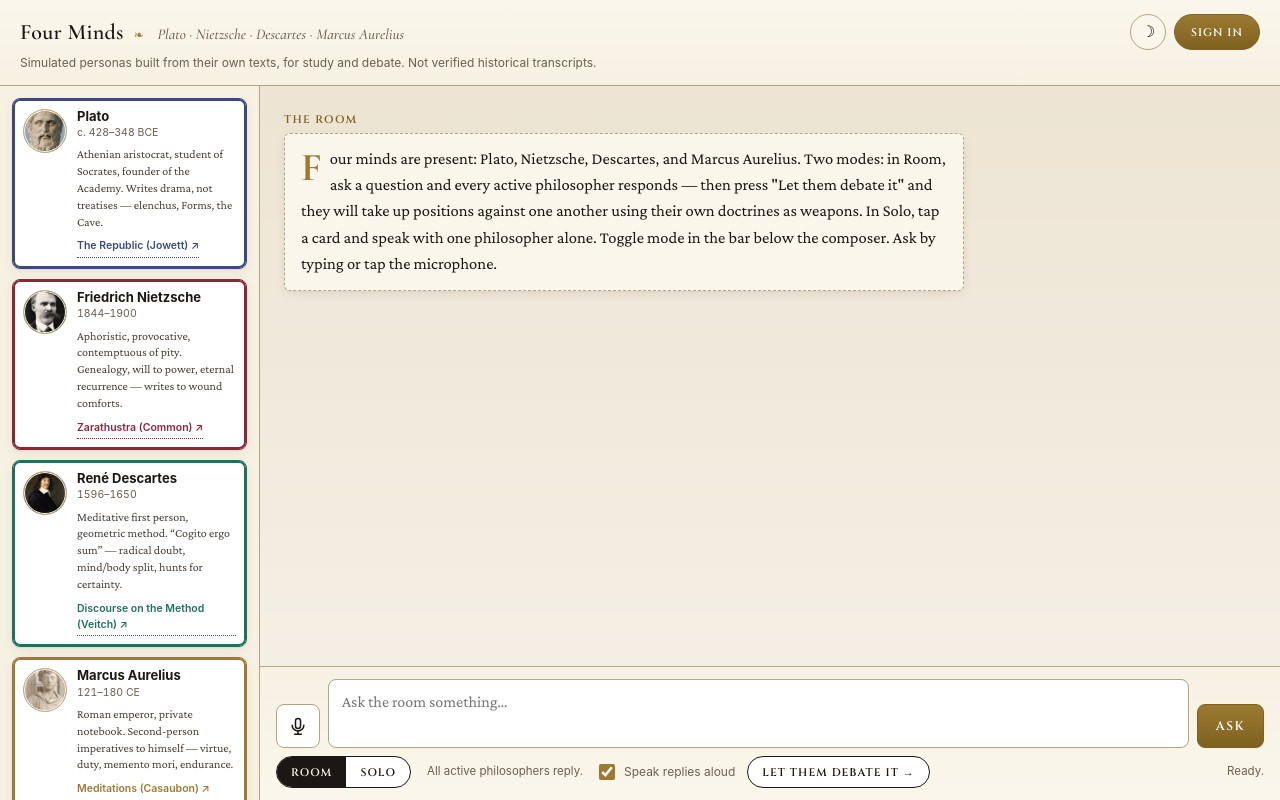
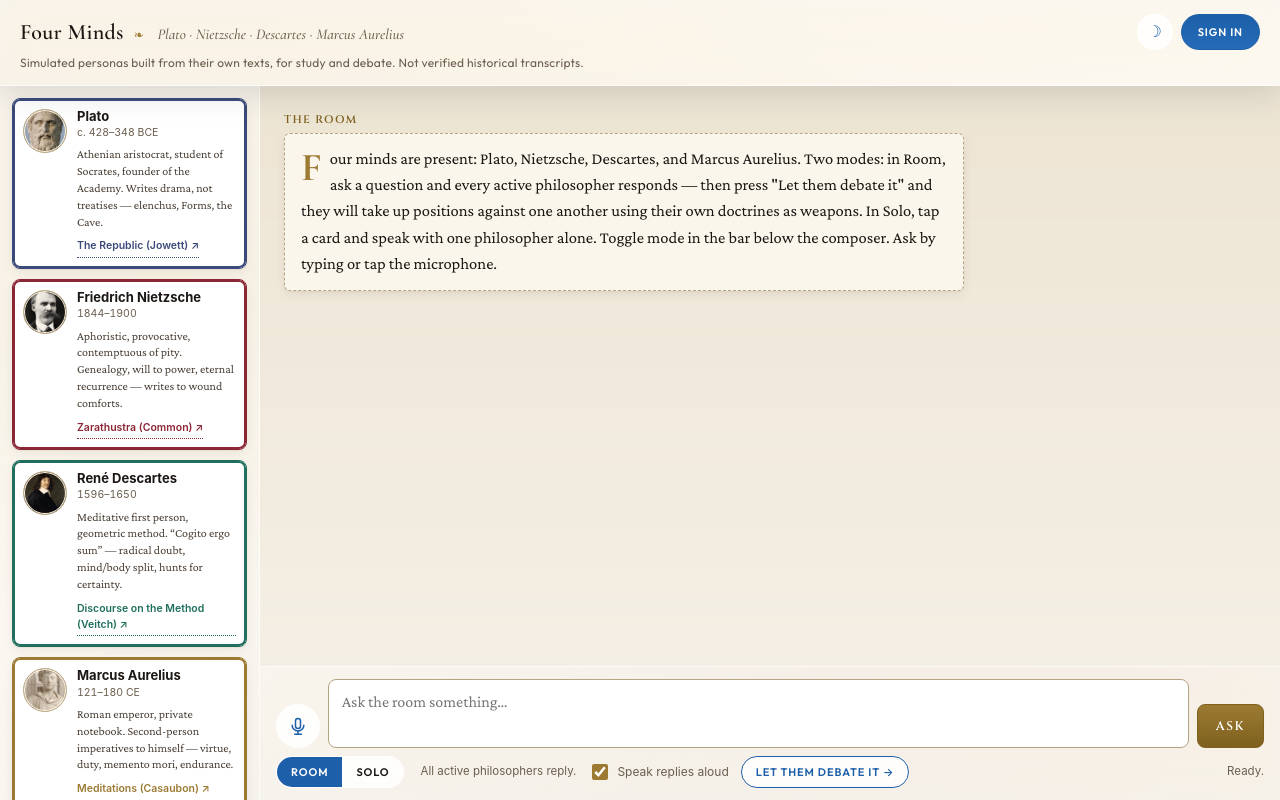
Before and after one commit to DJinasense/philo-gorillas, a website: page index.html in a window 1280 px wide. Drawn offline with nearby package versions, Linux system fonts and the light colour scheme.

Commit message:
Add futuristic glass shell around the classical Academia content
- New --font-frame (Outfit) + --frame-accent/--glass-* tokens, both light
  and dark mode variants
- header, roster panel, composer bar, login dropdown, and pro-upgrade modal
  now render as frosted-glass chrome (backdrop-filter blur + translucent
  fills) instead of solid parchment panels
- Icon/mic button, theme toggle, login button, mode toggle, and debate
  button restyled as glass pills with the new system-blue accent
- Philosopher cards, portraits, message bubbles, and the brass/parchment
  content palette are untouched — only the surrounding shell changed
- Introduced fixed --frame-btn-1/2 tokens (separate from the theme-swapped
  --frame-accent) after verifying via WCAG contrast math that the
  theme-swapped blue fails 4.5:1 for white button text in dark mode
- Bumped sw.js cache version so installed clients pick up the new shell

```diff
--- a/index.html
+++ b/index.html
@@ -15,7 +15,7 @@
 <link rel="icon" href="favicon-32.png" sizes="32x32">
 <link rel="preconnect" href="https://fonts.googleapis.com">
 <link rel="preconnect" href="https://fonts.gstatic.com" crossorigin>
-<link href="https://fonts.googleapis.com/css2?family=Cormorant+Garamond:ital,wght@0,500;0,600;0,700;1,500&family=Crimson+Pro:ital,wght@0,400;0,500;0,600;1,400&family=Cinzel:wght@500;600;700&display=swap" rel="stylesheet">
+<link href="https://fonts.googleapis.com/css2?family=Cormorant+Garamond:ital,wght@0,500;0,600;0,700;1,500&family=Crimson+Pro:ital,wght@0,400;0,500;0,600;1,400&family=Cinzel:wght@500;600;700&family=Outfit:wght@400;500;600;700&display=swap" rel="stylesheet">
 
 <style>
   /* Academia (Scholarly) design system — refined from ui-ux-pro-max-skill styles.csv row 79
@@ -53,6 +53,21 @@
     --font-body:    'Crimson Pro', Georgia, 'Times New Roman', serif;
     --font-label:   'Cinzel', Georgia, 'Times New Roman', serif;
     --font-ui:      -apple-system, BlinkMacSystemFont, 'Segoe UI', sans-serif;
+    --font-frame:   'Outfit', -apple-system, BlinkMacSystemFont, 'Segoe UI', sans-serif;
+
+    /* Futuristic "frame" — the shell/chrome around the classical content.
+       Cool system-blue + glass, distinct from the brass/parchment content palette. */
+    --frame-accent:   #1D5FA8;
+    --frame-accent-2: #256BB8;
+    /* Fixed (non-theme-swapped) blues for filled buttons carrying white text —
+       must stay dark enough for 4.5:1 with #fff in both light and dark mode. */
+    --frame-btn-1:    #1D5FA8;
+    --frame-btn-2:    #256BB8;
+    --glass-bg:        rgba(255,255,255,.55);
+    --glass-bg-strong: rgba(255,255,255,.75);
+    --glass-border:    rgba(255,255,255,.65);
+    --glass-shadow:    0 8px 32px rgba(31,41,55,.14);
+    --glass-blur:      18px;
 
     --radius:      4px;
     --radius-lg:   8px;
@@ -85,6 +100,13 @@
     --nietzsche-2: #2A1018;
     --descartes-2: #0E2419;
     --marcus-2:    #241C08;
+
+    --frame-accent:   #5FB4F5;
+    --frame-accent-2: #8FCBFA;
+    --glass-bg:        rgba(22,24,30,.55);
+    --glass-bg-strong: rgba(22,24,30,.78);
+    --glass-border:    rgba(255,255,255,.10);
+    --glass-shadow:    0 8px 32px rgba(0,0,0,.5);
 
     --shadow-card: 0 1px 2px rgba(0,0,0,.3), 0 4px 12px rgba(0,0,0,.3);
     --focus-ring:  0 0 0 3px rgba(201,169,98,.55);
@@ -135,8 +157,11 @@
 
   header {
     padding: 14px 20px 12px;
-    border-bottom: 1px solid var(--line-2);
-    background: linear-gradient(180deg, var(--paper-2), var(--paper));
+    border-bottom: 1px solid var(--glass-border);
+    background: var(--glass-bg);
+    backdrop-filter: blur(var(--glass-blur)) saturate(160%);
+    -webkit-backdrop-filter: blur(var(--glass-blur)) saturate(160%);
+    box-shadow: var(--glass-shadow);
     flex-shrink: 0;
   }
   header .brand-row {
@@ -158,15 +183,18 @@
     margin: 4px 0 0;
     font-size: 12px;
     color: var(--muted);
-    font-family: var(--font-ui);
+    font-family: var(--font-frame);
+    letter-spacing: .02em;
   }
 
   .layout { flex: 1; display: flex; min-height: 0; }
 
   .roster {
     width: 260px;
-    border-right: 1px solid var(--line-2);
-    background: var(--paper);
+    border-right: 1px solid var(--glass-border);
+    background: var(--glass-bg);
+    backdrop-filter: blur(var(--glass-blur)) saturate(140%);
+    -webkit-backdrop-filter: blur(var(--glass-blur)) saturate(140%);
     padding: 12px;
     overflow-y: auto;
     font-family: var(--font-ui);
@@ -372,8 +400,10 @@
   @keyframes dot { 0%,80%,100% { opacity: .3 } 40% { opacity: 1 } }
 
   .composer {
-    border-top: 1px solid var(--line-2);
-    background: linear-gradient(180deg, var(--paper), var(--paper-2));
+    border-top: 1px solid var(--glass-border);
+    background: var(--glass-bg);
+    backdrop-filter: blur(var(--glass-blur)) saturate(160%);
+    -webkit-backdrop-filter: blur(var(--glass-blur)) saturate(160%);
     padding: 12px 16px calc(12px + env(safe-area-inset-bottom));
     font-family: var(--font-ui);
     flex-shrink: 0;
@@ -396,16 +426,17 @@
   .composer textarea:focus-visible { box-shadow: var(--focus-ring); border-color: var(--brass); }
   .iconbtn {
     width: 44px; height: 44px;
-    border-radius: var(--radius-lg);
-    border: 1px solid var(--line-2);
-    background: #fff;
+    border-radius: 50%;
+    border: 1px solid var(--glass-border);
+    background: var(--glass-bg-strong);
+    backdrop-filter: blur(8px);
     cursor: pointer;
     display: inline-flex; align-items: center; justify-content: center;
     flex-shrink: 0;
-    color: var(--ink);
-    transition: background var(--duration-fast) var(--ease), border-color var(--duration-fast) var(--ease);
-  }
-  .iconbtn:hover { background: var(--paper-2); }
+    color: var(--frame-accent);
+    transition: background var(--duration-fast) var(--ease), border-color var(--duration-fast) var(--ease), box-shadow var(--duration-fast) var(--ease);
+  }
+  .iconbtn:hover { background: var(--glass-bg); box-shadow: 0 0 14px rgba(95,180,245,.35); }
   .iconbtn:focus-visible { box-shadow: var(--focus-ring); }
   .iconbtn:disabled { opacity: .4; cursor: not-allowed; }
   .iconbtn svg { width: 20px; height: 20px; fill: none; stroke: currentColor; stroke-width: 1.8; stroke-linecap: round; stroke-linejoin: round; }
@@ -448,29 +479,32 @@
     width: 16px; height: 16px; accent-color: var(--brass);
   }
   .debatebtn {
-    font-family: var(--font-label);
-    font-size: 11px; font-weight: 600; letter-spacing: .1em; text-transform: uppercase;
+    font-family: var(--font-frame);
+    font-size: 11px; font-weight: 600; letter-spacing: .08em; text-transform: uppercase;
     padding: 7px 14px;
     min-height: 32px;
     border-radius: 16px;
-    border: 1px solid var(--ink);
-    background: #fff;
-    color: var(--ink);
+    border: 1px solid var(--frame-accent);
+    background: var(--glass-bg-strong);
+    backdrop-filter: blur(8px);
+    color: var(--frame-accent);
     cursor: pointer;
+    transition: background var(--duration-fast) var(--ease), color var(--duration-fast) var(--ease), box-shadow var(--duration-fast) var(--ease);
   }
 
   /* Mode toggle — Room vs Solo. Segmented control, keyboard-friendly. */
   .mode-toggle {
     display: inline-flex;
-    border: 1px solid var(--ink);
+    border: 1px solid var(--glass-border);
     border-radius: 16px;
     overflow: hidden;
-    background: #fff;
+    background: var(--glass-bg-strong);
+    backdrop-filter: blur(8px);
     min-height: 32px;
   }
   .mode-toggle button {
-    font-family: var(--font-label);
-    font-size: 11px; font-weight: 600; letter-spacing: .1em; text-transform: uppercase;
+    font-family: var(--font-frame);
+    font-size: 11px; font-weight: 600; letter-spacing: .08em; text-transform: uppercase;
     padding: 7px 14px;
     border: 0;
     background: transparent;
@@ -478,8 +512,8 @@
     cursor: pointer;
   }
   .mode-toggle button[aria-pressed="true"] {
-    background: var(--ink);
-    color: var(--paper);
+    background: var(--frame-btn-1);
+    color: #fff;
   }
   .mode-toggle button:focus-visible { box-shadow: var(--focus-ring); outline: none; }
   .mode-hint {
@@ -488,7 +522,7 @@
     color: var(--muted);
     margin-left: 4px;
   }
-  .debatebtn:hover { background: var(--ink); color: var(--paper); }
+  .debatebtn:hover { background: var(--frame-btn-1); color: #fff; box-shadow: 0 0 14px rgba(95,180,245,.35); }
   .debatebtn:focus-visible { box-shadow: var(--focus-ring); }
   .debatebtn:disabled { opacity: .45; cursor: default; }
   .status-live {
@@ -597,46 +631,50 @@
   /* Theme toggle */
   #themeToggle {
     width: 36px; height: 36px; border-radius: 50%;
-    border: 1px solid var(--line-2);
-    background: var(--paper-2);
+    border: 1px solid var(--glass-border);
+    background: var(--glass-bg-strong);
+    backdrop-filter: blur(8px);
     cursor: pointer; display: flex; align-items: center; justify-content: center;
-    color: var(--ink); font-size: 16px; line-height: 1;
-    transition: background var(--duration-fast) var(--ease);
-  }
-  #themeToggle:hover { background: var(--paper); }
+    color: var(--frame-accent); font-size: 16px; line-height: 1;
+    transition: background var(--duration-fast) var(--ease), box-shadow var(--duration-fast) var(--ease);
+  }
+  #themeToggle:hover { background: var(--glass-bg); box-shadow: 0 0 14px rgba(95,180,245,.35); }
   #themeToggle:focus-visible { box-shadow: var(--focus-ring); outline: none; }
 
   /* Login button + dropdown */
   #loginWrap { position: relative; }
   #loginBtn {
-    font-family: var(--font-label);
-    font-size: 11px; font-weight: 600; letter-spacing: .1em; text-transform: uppercase;
+    font-family: var(--font-frame);
+    font-size: 11px; font-weight: 600; letter-spacing: .08em; text-transform: uppercase;
     padding: 7px 16px; min-height: 36px;
     border-radius: 18px;
-    border: 1px solid var(--brass-2);
-    background: linear-gradient(180deg, var(--brass), var(--brass-2));
+    border: 1px solid var(--frame-btn-1);
+    background: linear-gradient(180deg, var(--frame-btn-1), var(--frame-btn-2));
     color: #fff; cursor: pointer;
-    transition: filter var(--duration-fast) var(--ease);
-  }
-  #loginBtn:hover { filter: brightness(1.08); }
+    transition: filter var(--duration-fast) var(--ease), box-shadow var(--duration-fast) var(--ease);
+  }
+  #loginBtn:hover { filter: brightness(1.08); box-shadow: 0 0 16px rgba(95,180,245,.4); }
   #loginBtn:focus-visible { box-shadow: var(--focus-ring); outline: none; }
   #loginDropdown {
     display: none; position: absolute; top: calc(100% + 8px); right: 0;
     width: 310px; z-index: 500;
-    background: var(--paper); border: 1px solid var(--line-2);
+    background: var(--glass-bg-strong);
+    backdrop-filter: blur(var(--glass-blur)) saturate(160%);
+    -webkit-backdrop-filter: blur(var(--glass-blur)) saturate(160%);
+    border: 1px solid var(--glass-border);
     border-radius: var(--radius-lg);
-    box-shadow: 0 8px 32px rgba(0,0,0,.18);
+    box-shadow: var(--glass-shadow);
     padding: 20px;
   }
   #loginDropdown.open { display: block; }
   #loginDropdown .tabs { display: flex; gap: 0; border-bottom: 1px solid var(--line); margin-bottom: 16px; }
   #loginDropdown .tab {
-    font-family: var(--font-label); font-size: 11px; font-weight: 600; letter-spacing: .1em;
+    font-family: var(--font-frame); font-size: 11px; font-weight: 600; letter-spacing: .08em;
     text-transform: uppercase; padding: 6px 16px 10px; border: none;
     background: none; cursor: pointer; color: var(--muted);
     border-bottom: 2px solid transparent; margin-bottom: -1px;
   }
-  #loginDropdown .tab.active { color: var(--brass); border-bottom-color: var(--brass); }
+  #loginDropdown .tab.active { color: var(--frame-accent); border-bottom-color: var(--frame-accent); }
   #loginDropdown .tab:focus-visible { box-shadow: var(--focus-ring); outline: none; }
   .auth-form { display: none; }
   .auth-form.visible { display: block; }
@@ -681,10 +719,13 @@
   }
   #proModal.open { display: flex; }
   #proModal .modal-box {
-    background: var(--paper); max-width: 380px; width: 100%;
+    background: var(--glass-bg-strong);
+    backdrop-filter: blur(var(--glass-blur)) saturate(160%);
+    -webkit-backdrop-filter: blur(var(--glass-blur)) saturate(160%);
+    max-width: 380px; width: 100%;
     border-radius: 12px; padding: 28px 28px 24px;
-    box-shadow: 0 12px 48px rgba(0,0,0,.28);
-    border: 1px solid var(--line-2);
+    box-shadow: var(--glass-shadow);
+    border: 1px solid var(--glass-border);
     text-align: center;
   }
   #proModal .modal-icon { font-size: 36px; line-height: 1; margin-bottom: 10px; }
@@ -702,13 +743,13 @@
   }
   #proModal .cta {
     display: block; width: 100%;
-    font-family: var(--font-label); font-size: 13px; font-weight: 600; letter-spacing: .1em;
+    font-family: var(--font-frame); font-size: 13px; font-weight: 600; letter-spacing: .08em;
     text-transform: uppercase; padding: 12px;
     border-radius: var(--radius); border: none;
-    background: linear-gradient(180deg, var(--brass), var(--brass-2));
+    background: linear-gradient(180deg, var(--frame-btn-1), var(--frame-btn-2));
     color: #fff; cursor: pointer; margin-bottom: 10px;
   }
-  #proModal .cta:hover { filter: brightness(1.08); }
+  #proModal .cta:hover { filter: brightness(1.08); box-shadow: 0 0 16px rgba(95,180,245,.4); }
   #proModal .dismiss {
     font-family: var(--font-body); font-size: 14px; color: var(--muted);
     background: none; border: none; cursor: pointer; padding: 6px;
--- a/sw.js
+++ b/sw.js
@@ -1,4 +1,4 @@
-const CACHE = "four-minds-v5";
+const CACHE = "four-minds-v6";
 const SHELL = [
   "./",
   "./index.html",
```
